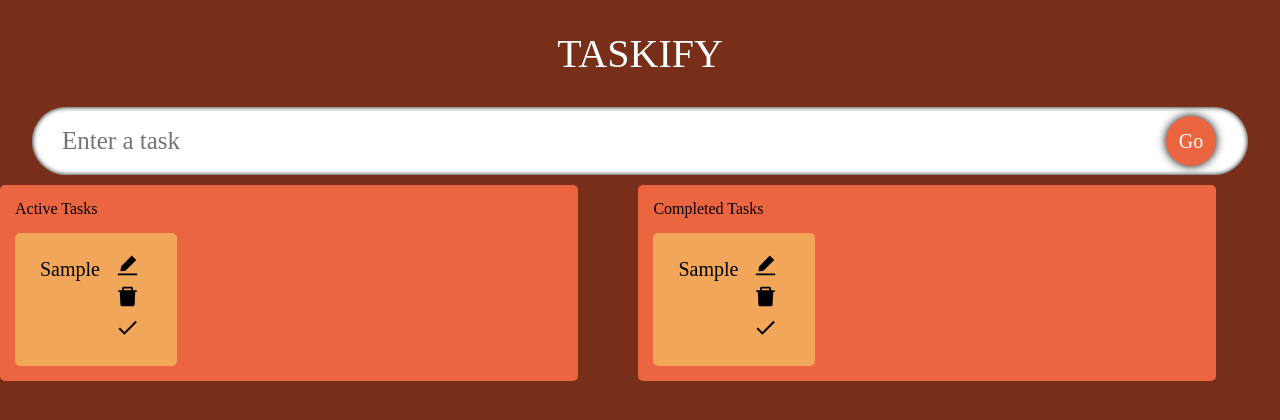
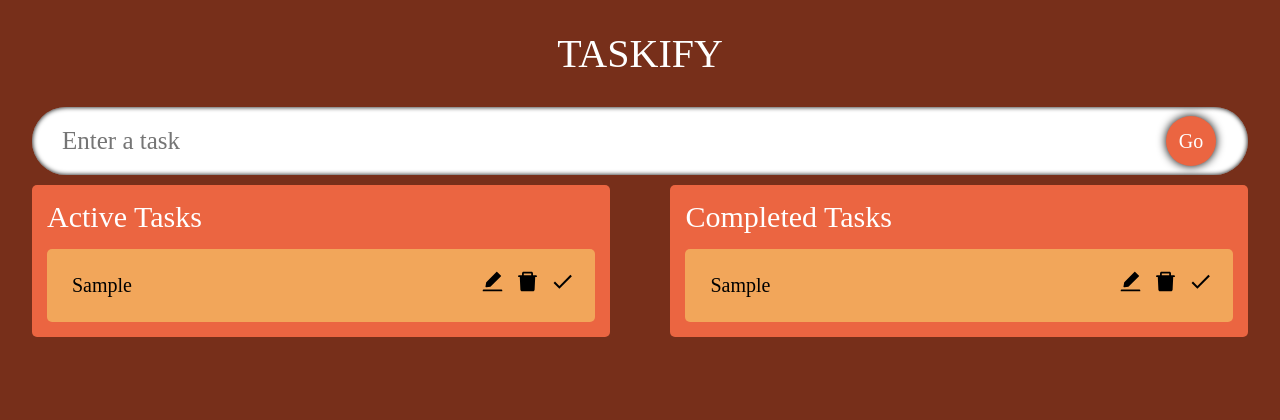
Before and after one commit to Nathaniyell/TodoApp-with-Typescript, a React (Create React App) app: page / in a window 1280 px wide. Both pictures are taken after typing "Sample" into the empty fields and a click on the button "Go". Shown: the top 420 px of the page. Built offline with nearby package versions, Linux system fonts and the light colour scheme; the HTML template or start-up script is replaced by a standard one.

Commit message:
update styles.css

```diff
--- a/src/components/styles.css
+++ b/src/components/styles.css
@@ -47,7 +47,7 @@
 .container{
   display: flex;
   width: 95%;
-  margin-top: 10px;
+  margin: 10px auto 0;
   justify-content: space-between;
   align-items: flex-start;
 }
@@ -61,19 +61,23 @@
   background-color: var(--secondary1);
 
 }
+.todos__heading{
+  font-size: 30px;
+  color: white;
+}
+.todos__single:hover {
+  box-shadow: 0 0 5px black;
+  transform: scale(1.03);
+}
 .todos__single {
   display: flex;
-  width: 29.5%;
   border-radius: 5px;
   padding: 20px;
   margin-top: 15px;
   background-color: var(--secondary2);
   transition: 0.2s;
 }
-.todos__single:hover {
-  box-shadow: 0 0 5px black;
-  transform: scale(1.03);
-}
+
 
 .todos__single--text {
   flex: 1;
```
